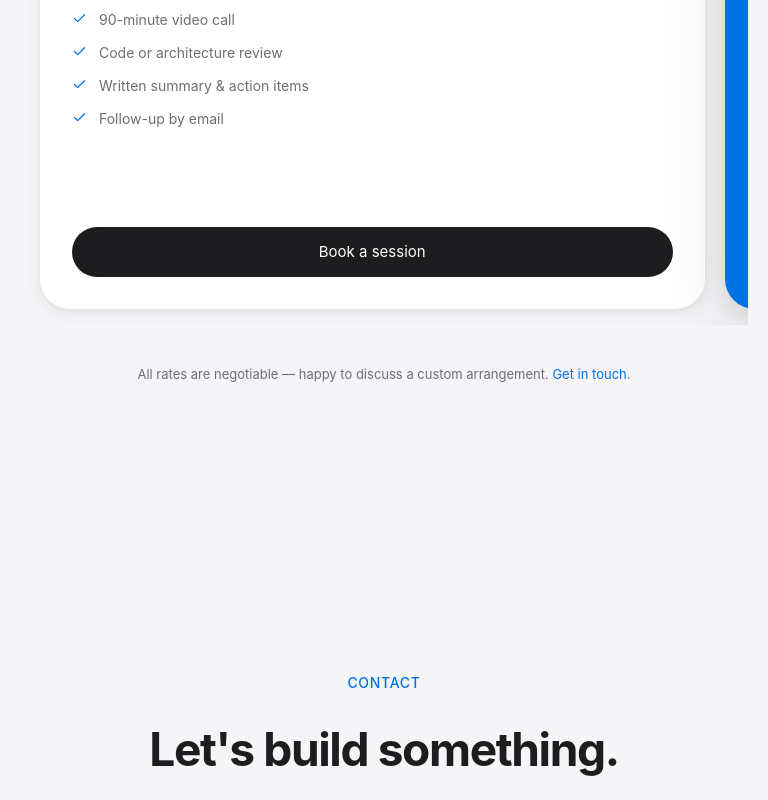
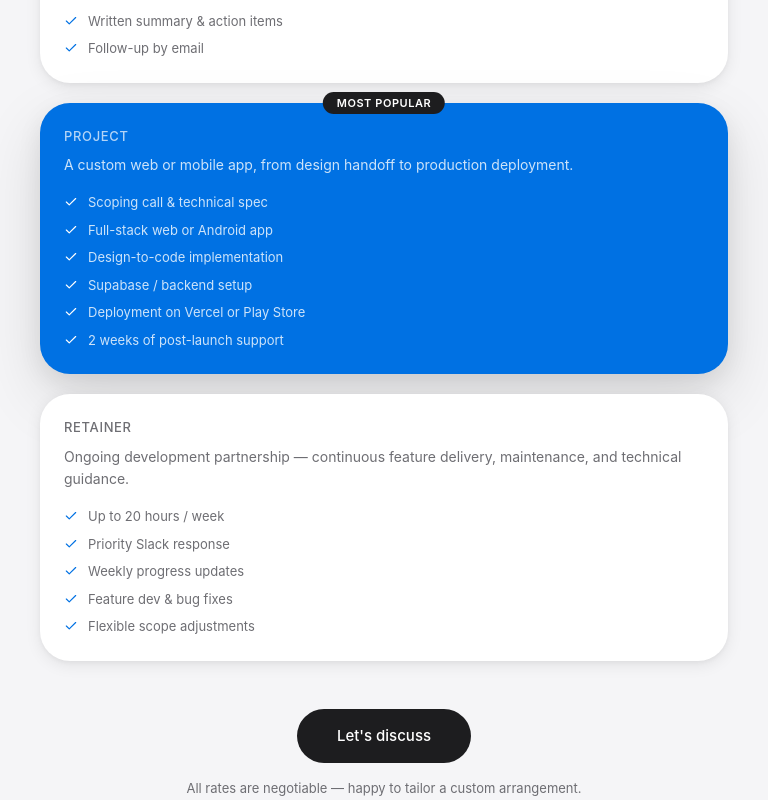
Before and after one commit to MehediT/portfolio-v2, a Next.js app: page / in a window 768 px wide. Shown: the part 4360-5160 px from the top of the page. Built offline with nearby package versions, Linux system fonts and the light colour scheme.

Commit message:
responsive

```diff
--- a/app/components/Pricing.tsx
+++ b/app/components/Pricing.tsx
@@ -5,7 +5,6 @@ interface Plan {
   name: string;
   description: string;
   features: string[];
-  cta: string;
   featured?: boolean;
 }
 
@@ -20,7 +19,6 @@ const PLANS: Plan[] = [
       "Written summary & action items",
       "Follow-up by email",
     ],
-    cta: "Book a session",
   },
   {
     name: "Project",
@@ -34,7 +32,6 @@ const PLANS: Plan[] = [
       "Deployment on Vercel or Play Store",
       "2 weeks of post-launch support",
     ],
-    cta: "Discuss your project",
     featured: true,
   },
   {
@@ -48,7 +45,6 @@ const PLANS: Plan[] = [
       "Feature dev & bug fixes",
       "Flexible scope adjustments",
     ],
-    cta: "Let's talk",
   },
 ];
 
@@ -72,17 +68,17 @@ export default function Pricing() {
           <ScrollReveal delay={160}>
             <p className="text-[17px] text-muted leading-relaxed mt-4">
               Whether you need a quick second opinion or a long-term technical partner —
-              there's a format that fits.
+              there&apos;s a format that fits.
             </p>
           </ScrollReveal>
         </div>
 
         {/* Pricing cards */}
-        <div className="pricing-scroll flex flex-col gap-5 pt-5 pb-4 md:flex-row md:overflow-x-auto md:snap-x md:snap-mandatory md:scroll-smooth md:-mx-5 md:px-5 lg:mx-0 lg:px-0 lg:overflow-visible lg:grid lg:grid-cols-3 lg:items-stretch">
+        <div className="flex flex-col gap-4 md:gap-5 lg:grid lg:grid-cols-3 lg:items-stretch">
           {PLANS.map((plan, i) => (
-            <ScrollReveal key={plan.name} delay={i * 100} className="md:min-w-[280px] md:shrink-0 md:snap-center lg:min-w-0 lg:shrink lg:h-full">
+            <ScrollReveal key={plan.name} delay={i * 100} className="lg:h-full">
               <div
-                className={`relative rounded-[var(--radius-card-lg)] p-6 md:p-8 h-full flex flex-col transition-all duration-300 ${
+                className={`relative rounded-[var(--radius-card-lg)] p-5 md:p-6 h-full flex flex-col transition-all duration-300 ${
                   plan.featured
                     ? "bg-accent text-white shadow-[var(--shadow-xl)]"
                     : "bg-white shadow-[var(--shadow-card)] hover:shadow-[var(--shadow-card-hover)] hover:-translate-y-1"
@@ -97,21 +93,21 @@ export default function Pricing() {
                 )}
 
                 {/* Plan name */}
-                <p className={`text-[13px] font-medium tracking-wider uppercase mb-4 ${plan.featured ? "text-white/70" : "text-muted"}`}>
+                <p className={`text-[13px] font-medium tracking-wider uppercase mb-2 ${plan.featured ? "text-white/70" : "text-muted"}`}>
                   {plan.name}
                 </p>
 
                 {/* Description */}
-                <p className={`text-[14px] leading-relaxed mb-8 ${plan.featured ? "text-white/80" : "text-muted"}`}>
+                <p className={`text-[14px] leading-relaxed mb-4 ${plan.featured ? "text-white/80" : "text-muted"}`}>
                   {plan.description}
                 </p>
 
                 {/* Features */}
-                <ul className="flex flex-col gap-3 flex-1 mb-8" role="list">
+                <ul className="flex flex-col gap-2" role="list">
                   {plan.features.map((f) => (
-                    <li key={f} className="flex items-start gap-3 text-[14px]">
+                    <li key={f} className="flex items-start gap-2.5 text-[13px]">
                       <Check
-                        size={15}
+                        size={14}
                         className={`shrink-0 mt-0.5 ${plan.featured ? "text-white" : "text-accent"}`}
                         aria-hidden="true"
                       />
@@ -121,32 +117,24 @@ export default function Pricing() {
                     </li>
                   ))}
                 </ul>
-
-                {/* CTA */}
-                <a
-                  href="#contact"
-                  className={`inline-flex items-center justify-center w-full py-3.5 rounded-full text-[15px] font-normal transition-all duration-200 hover:scale-[1.01] active:scale-[0.98] focus-visible:outline-none focus-visible:ring-2 focus-visible:ring-offset-2 ${
-                    plan.featured
-                      ? "bg-white text-accent hover:bg-white/90 focus-visible:ring-white"
-                      : "bg-foreground text-white hover:bg-foreground/90 focus-visible:ring-foreground"
-                  }`}
-                >
-                  {plan.cta}
-                </a>
               </div>
             </ScrollReveal>
           ))}
         </div>
 
-        {/* Fine print */}
+        {/* Single CTA */}
         <ScrollReveal delay={300}>
-          <p className="text-center text-[13px] text-muted mt-10">
-            All rates are negotiable — happy to discuss a custom arrangement.{" "}
-            <a href="#contact" className="text-accent hover:underline">
-              Get in touch
+          <div className="flex flex-col items-center mt-12">
+            <a
+              href="#contact"
+              className="inline-flex items-center justify-center px-10 py-4 rounded-full text-[15px] font-medium bg-foreground text-white transition-all duration-200 hover:bg-foreground/90 hover:scale-[1.02] active:scale-[0.98] focus-visible:outline-none focus-visible:ring-2 focus-visible:ring-offset-2 focus-visible:ring-foreground"
+            >
+              Let&apos;s discuss
             </a>
-            .
-          </p>
+            <p className="text-[13px] text-muted mt-4">
+              All rates are negotiable — happy to tailor a custom arrangement.
+            </p>
+          </div>
         </ScrollReveal>
 
       </div>
--- a/app/globals.css
+++ b/app/globals.css
@@ -98,27 +98,6 @@
 }
 
 /* ─────────────────────────────────────────
-   Pricing horizontal-scroll scrollbar (tablet)
-   ───────────────────────────────────────── */
-@media (min-width: 768px) and (max-width: 1023px) {
-  .pricing-scroll {
-    overflow-x: scroll;
-  }
-  .pricing-scroll::-webkit-scrollbar {
-    height: 8px;
-    -webkit-appearance: none;
-  }
-  .pricing-scroll::-webkit-scrollbar-track {
-    background: var(--color-border);
-    border-radius: 4px;
-  }
-  .pricing-scroll::-webkit-scrollbar-thumb {
-    background-color: var(--color-muted);
-    border-radius: 4px;
-  }
-}
-
-/* ─────────────────────────────────────────
    Base
    ───────────────────────────────────────── */
 html {
```
